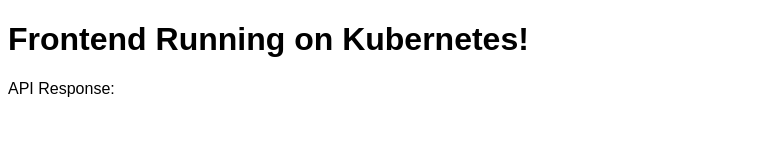
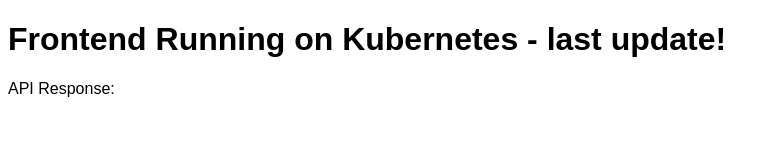
Before and after one commit to philiphabib/microservice-project, a plain HTML site: page frontend/index.html in a window 1280 px wide. Shown: the whole page, without its empty margins (0-778 px from the left). Drawn offline with Linux system fonts and the light colour scheme; no server answers.

Commit message:
Update frontend index.html

```diff
--- a/frontend/index.html
+++ b/frontend/index.html
@@ -5,7 +5,7 @@
   <title>Frontend Microservice</title>
 </head>
 <body style="font-family: Arial;">
-  <h1>Frontend Running on Kubernetes!</h1>
+  <h1>Frontend Running on Kubernetes - last update!</h1>
   <p>API Response:</p>
   <div id="api"></div>
 
```
